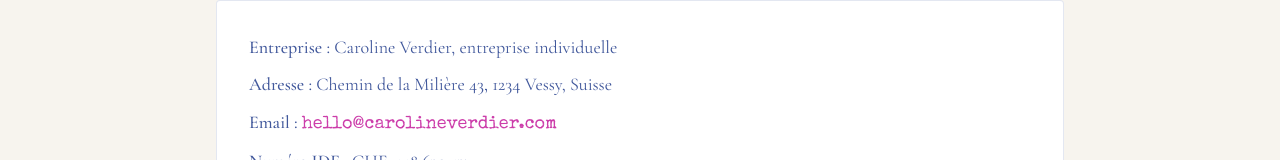
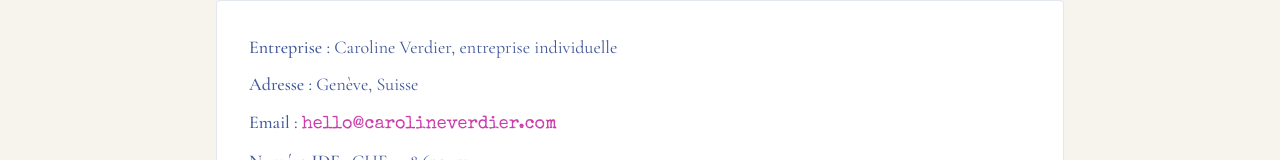
Before and after one commit to carolyngva/atelier-de-lucette-site, an Astro site: page /mentions-legales in a window 1280 px wide. Shown: the part 403-563 px from the top of the page. Built offline with nearby package versions, Linux system fonts and the light colour scheme; Astro itself is replaced by a stand-in of ours; no server answers.

Commit message:
Retire l'adresse complète des mentions légales après activation TWINT

```diff
--- a/src/pages/mentions-legales.astro
+++ b/src/pages/mentions-legales.astro
@@ -89,7 +89,7 @@ const metaPixelId = import.meta.env.PUBLIC_META_PIXEL_ID || '118700902141020';
           <h2 class="text-3xl font-serif text-[#1E3A8A] mb-4 tracking-tight">1. Identit&eacute; de l'&eacute;ditrice</h2>
           <div class="bg-white border border-[#1E3A8A]/12 p-8 rounded-sm space-y-2">
             <p><strong class="font-medium">Entreprise :</strong> Caroline Verdier, entreprise individuelle</p>
-            <p><strong class="font-medium">Adresse :</strong> Chemin de la Milière 43, 1234 Vessy, Suisse</p>
+            <p><strong class="font-medium">Adresse :</strong> Genève, Suisse</p>
             <p><strong class="font-medium">Email :</strong> <a href="mailto:hello@carolineverdier.com" class="text-[#CC3DAA] hover:underline">hello@carolineverdier.com</a></p>
             <p><strong class="font-medium">Num&eacute;ro IDE :</strong> CHE-448.630.437</p>
             <p><strong class="font-medium">TVA :</strong> Non assujettie (art. 10 LTVA)</p>
```
